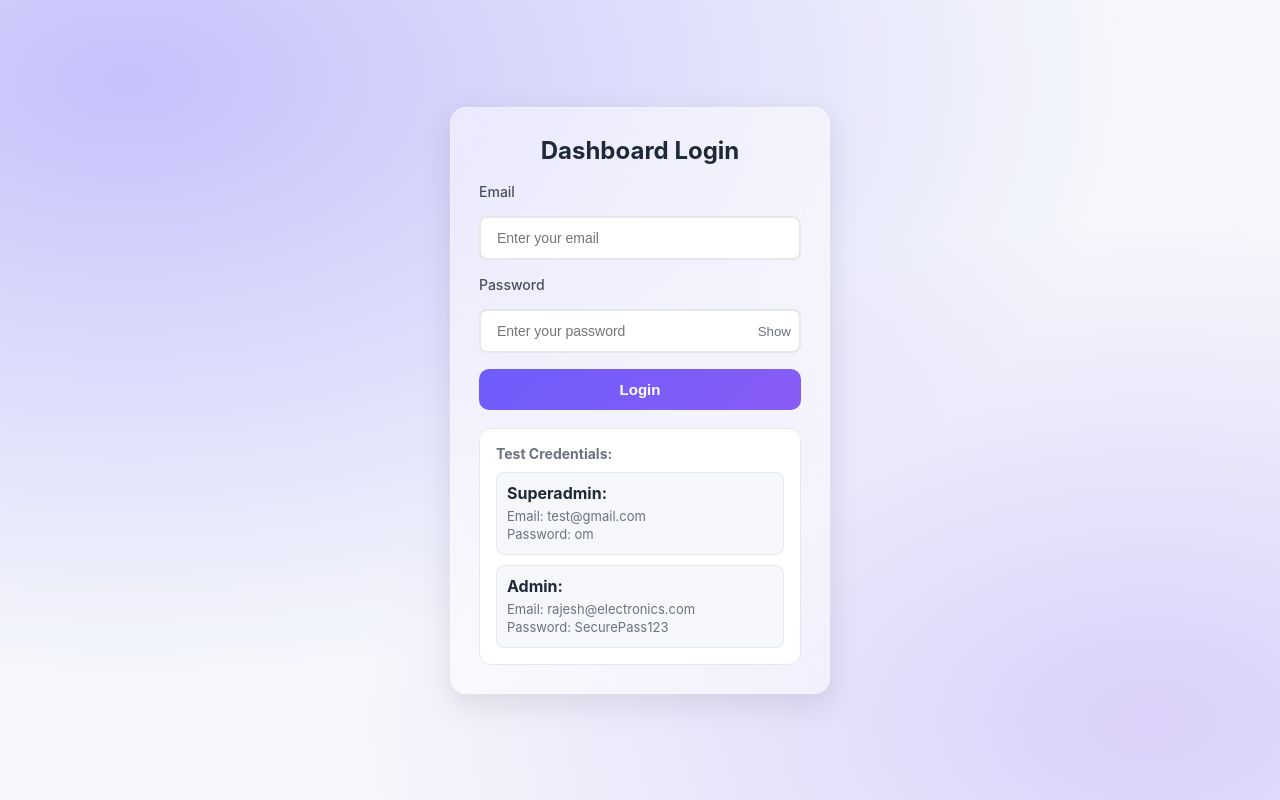
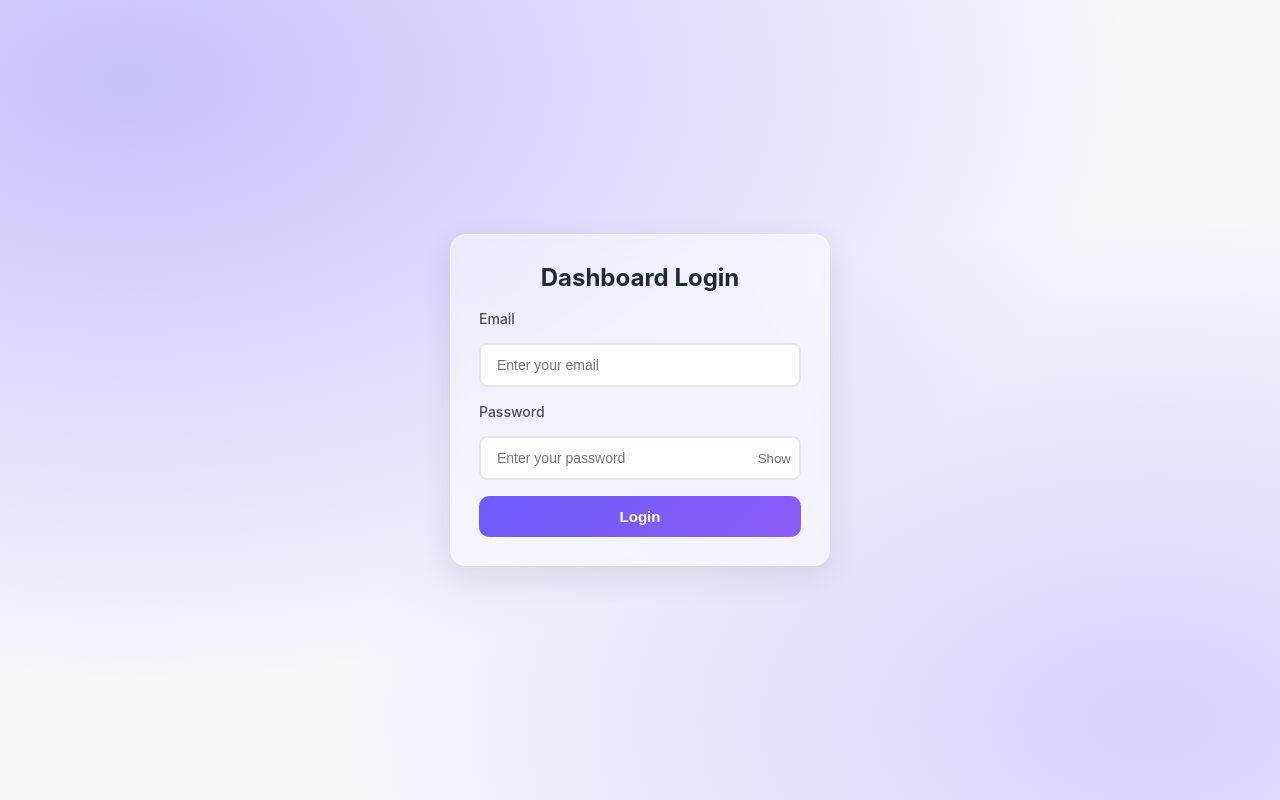
Before and after one commit to Quickoline/Payment, a React (Vite) app: page /login in a window 1280 px wide. Built offline with nearby package versions, Linux system fonts and the light colour scheme.

Commit message:
Remove test credentials box from login page

```diff
--- a/src/components/Login.jsx
+++ b/src/components/Login.jsx
@@ -104,19 +104,7 @@ const Login = () => {
           </button>
         </form>
 
-        <div className="test-credentials">
-          <h3>Test Credentials:</h3>
-          <div className="credential-item">
-            <strong>Superadmin:</strong>
-            <p>Email: test@gmail.com</p>
-            <p>Password: om</p>
-          </div>
-          <div className="credential-item">
-            <strong>Admin:</strong>
-            <p>Email: rajesh@electronics.com</p>
-            <p>Password: SecurePass123</p>
-          </div>
-        </div>
+        {/* Test credentials box removed */}
       </div>
       <Toast
         message={toast.message}
```
